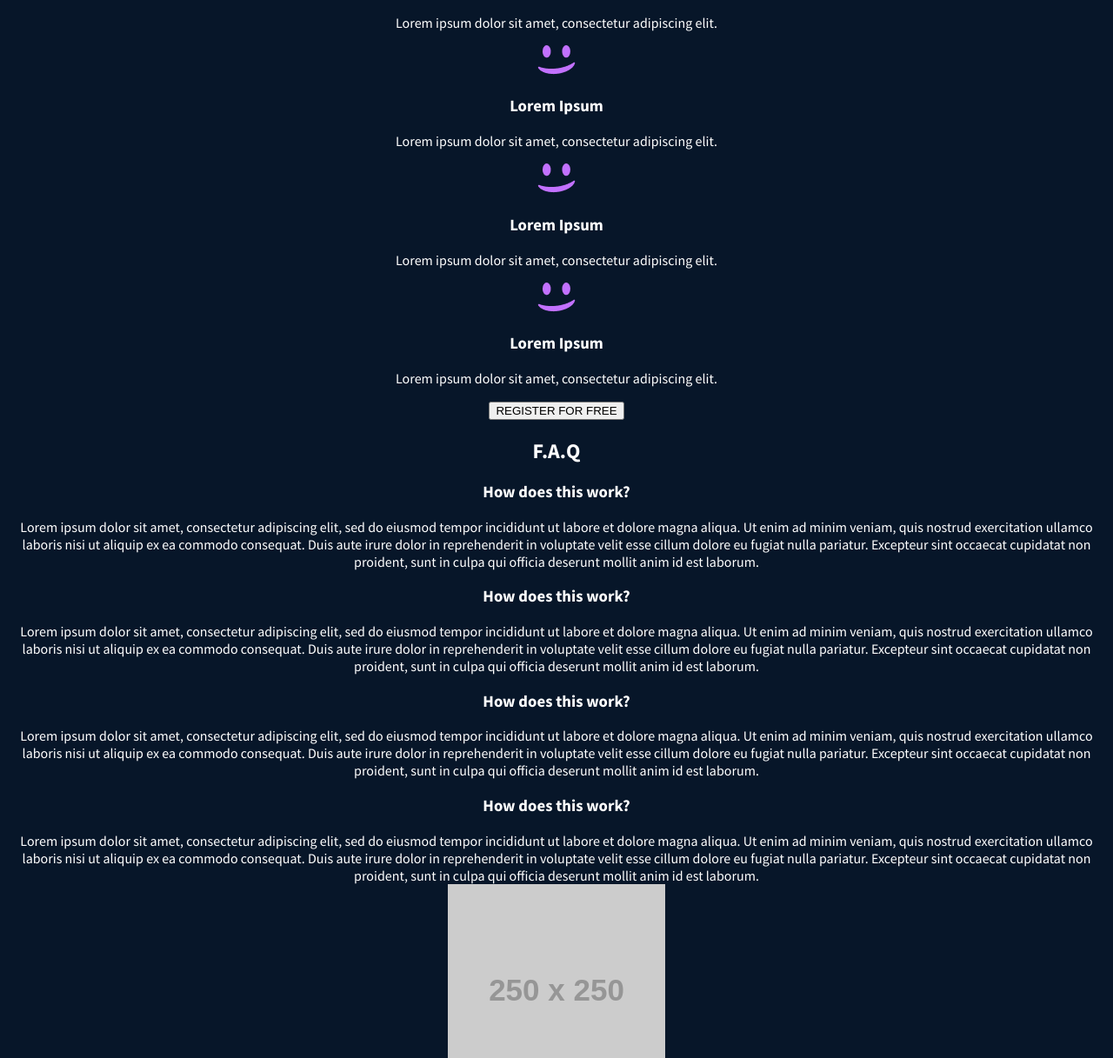
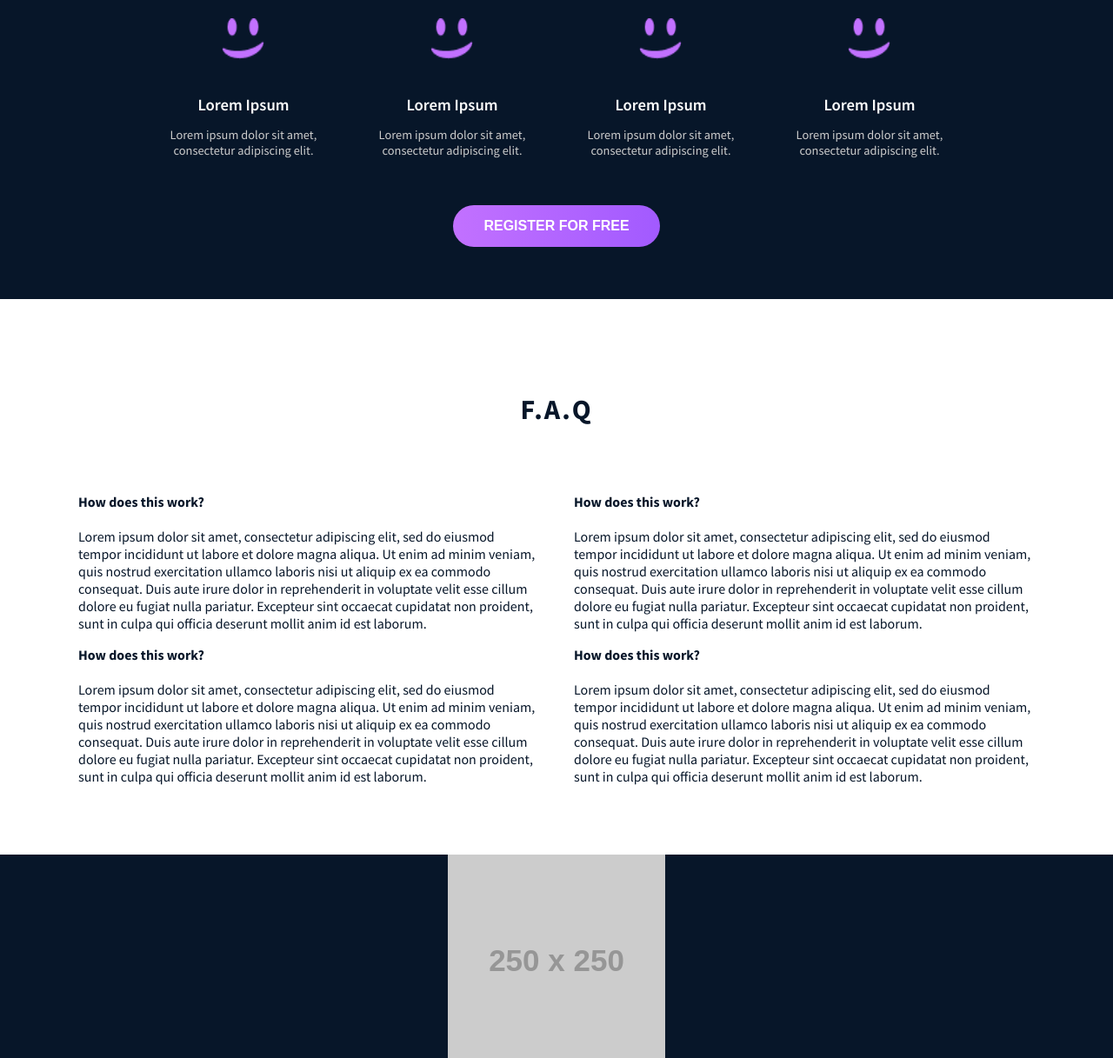
Before and after one commit to banidzakaria101/alx_html_css, a plain HTML site: page css_advanced/index.html in a window 1280 px wide. Shown: the part 1823-3040 px from the top of the page at 87% size. Drawn offline with Linux system fonts and the light colour scheme; placeholder pictures from the web are drawn by us.

Commit message:
add stile to membership section

```diff
--- a/css_advanced/index.html
+++ b/css_advanced/index.html
@@ -171,14 +171,12 @@
             </div>
             <button class="register-btn">REGISTER FOR FREE</button>
         </section>
-        <section>
+        <section class="faq">
             <h2>F.A.Q</h2>
-            <div>
-                <div>
-                    <div>
+            <div class="faq-grid">
+                <div class="faq-item">
+                    <div class="faq-item">
                         <h3>How does this work?</h3>
-                    </div>
-                    <div>
                         Lorem ipsum dolor sit amet, consectetur adipiscing elit, sed do eiusmod tempor incididunt ut
                         labore et dolore magna aliqua. Ut enim ad minim veniam, quis nostrud exercitation ullamco
                         laboris nisi ut aliquip ex ea commodo consequat. Duis aute irure dolor in reprehenderit in
@@ -186,10 +184,8 @@
                         non proident, sunt in culpa qui officia deserunt mollit anim id est laborum.
                     </div>
 
-                    <div>
+                    <div class="faq-item">
                         <h3>How does this work?</h3>
-                    </div>
-                    <div>
                         Lorem ipsum dolor sit amet, consectetur adipiscing elit, sed do eiusmod tempor incididunt ut
                         labore et dolore magna aliqua. Ut enim ad minim veniam, quis nostrud exercitation ullamco
                         laboris nisi ut aliquip ex ea commodo consequat. Duis aute irure dolor in reprehenderit in
@@ -198,20 +194,17 @@
                     </div>
                 </div>
                 <div>
-                    <div>
+                    <div class="faq-item">
                         <h3>How does this work?</h3>
-                    </div>
-                    <div>
                         Lorem ipsum dolor sit amet, consectetur adipiscing elit, sed do eiusmod tempor incididunt ut
                         labore et dolore magna aliqua. Ut enim ad minim veniam, quis nostrud exercitation ullamco
                         laboris nisi ut aliquip ex ea commodo consequat. Duis aute irure dolor in reprehenderit in
                         voluptate velit esse cillum dolore eu fugiat nulla pariatur. Excepteur sint occaecat cupidatat
                         non proident, sunt in culpa qui officia deserunt mollit anim id est laborum.
                     </div>
-                    <div>
+                    <div class="faq-item">
                         <h3>How does this work?</h3>
-                    </div>
-                    <div>
+
                         Lorem ipsum dolor sit amet, consectetur adipiscing elit, sed do eiusmod tempor incididunt ut
                         labore et dolore magna aliqua. Ut enim ad minim veniam, quis nostrud exercitation ullamco
                         laboris nisi ut aliquip ex ea commodo consequat. Duis aute irure dolor in reprehenderit in
--- a/css_advanced/styles.css
+++ b/css_advanced/styles.css
@@ -250,3 +250,103 @@ nav ul li a {
   font-size: 13px;
   color: #888;
 }
+
+
+/* Free Membership Section */
+.membership {
+  background-color: #071629;
+  color: #fff;
+  text-align: center;
+  padding: 60px 20px;
+}
+
+.membership h2 {
+  font-size: 2rem;
+  margin-bottom: 50px;
+}
+
+.membership .highlight {
+  color: #c271ff;
+  font-weight: bold;
+}
+
+.membership-cards {
+  display: flex;
+  justify-content: center;
+  gap: 40px;
+  flex-wrap: wrap;
+  margin-bottom: 40px;
+}
+
+.card {
+  width: 200px;
+}
+
+.card img {
+  margin: 0 auto 15px;
+  width: 50px;
+  height: 50px;
+}
+
+.card h3 {
+  margin-bottom: 10px;
+  font-weight: 600;
+  color: #fff;
+}
+
+.card p {
+  font-size: 0.9rem;
+  color: #ccc;
+}
+
+.register-btn {
+  background: linear-gradient(to right, #c271ff, #a25aff);
+  color: #fff;
+  padding: 15px 35px;
+  border: none;
+  border-radius: 25px;
+  font-size: 1rem;
+  font-weight: bold;
+  cursor: pointer;
+  transition: all 0.3s ease;
+}
+
+.register-btn:hover {
+  transform: scale(1.05);
+}
+
+
+/* F.A.Q. Section */
+.faq {
+  background-color: #fff;
+  padding: 80px 20px;
+  text-align: center;
+  color: #071629;
+}
+
+.faq h2 {
+  font-size: 2rem;
+  margin-bottom: 60px;
+  letter-spacing: 2px;
+}
+
+.faq-grid {
+  display: grid;
+  grid-template-columns: repeat(auto-fit, minmax(300px, 1fr));
+  gap: 40px;
+  max-width: 1100px;
+  margin: 0 auto;
+  text-align: left;
+}
+
+.faq-item h3 {
+  font-size: 1rem;
+  font-weight: 700;
+  margin-bottom: 20px;
+}
+
+.faq-item p {
+  font-size: 0.9rem;
+  color: #4d4d4d;
+  line-height: 1.6;
+}
```
